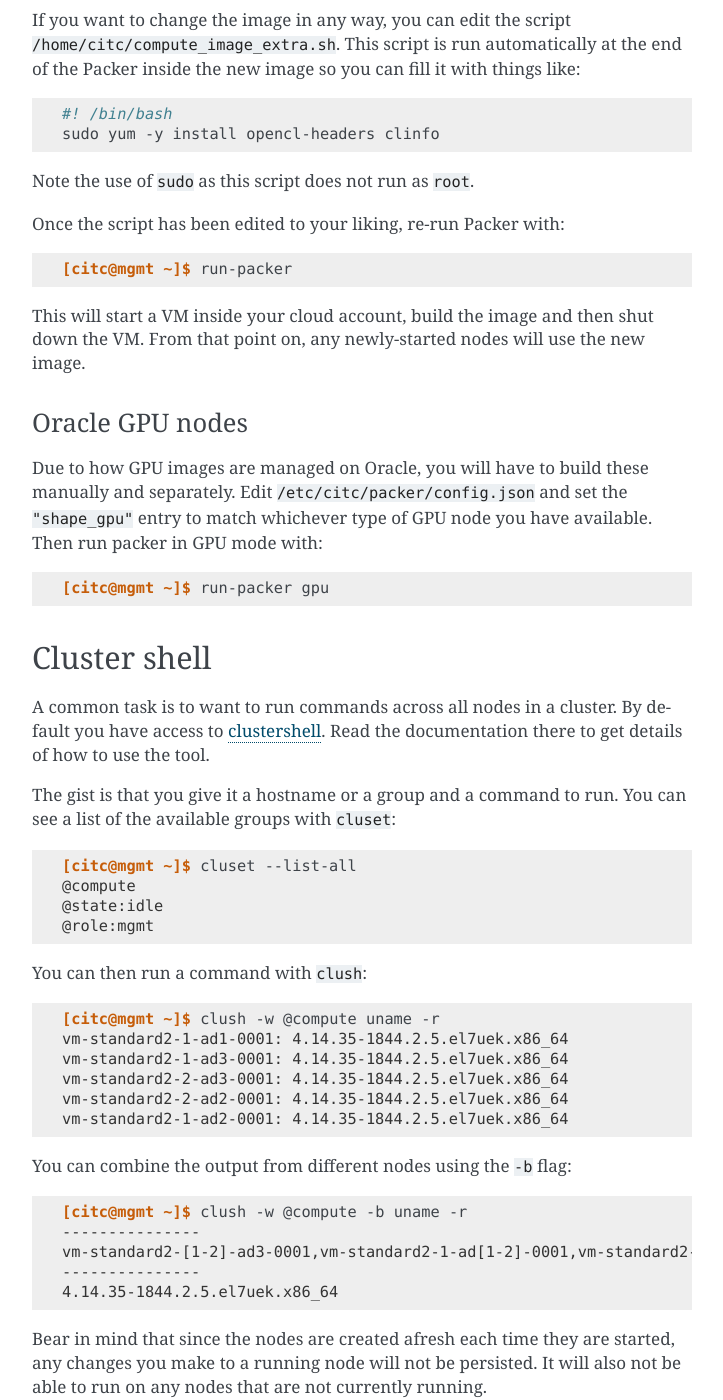
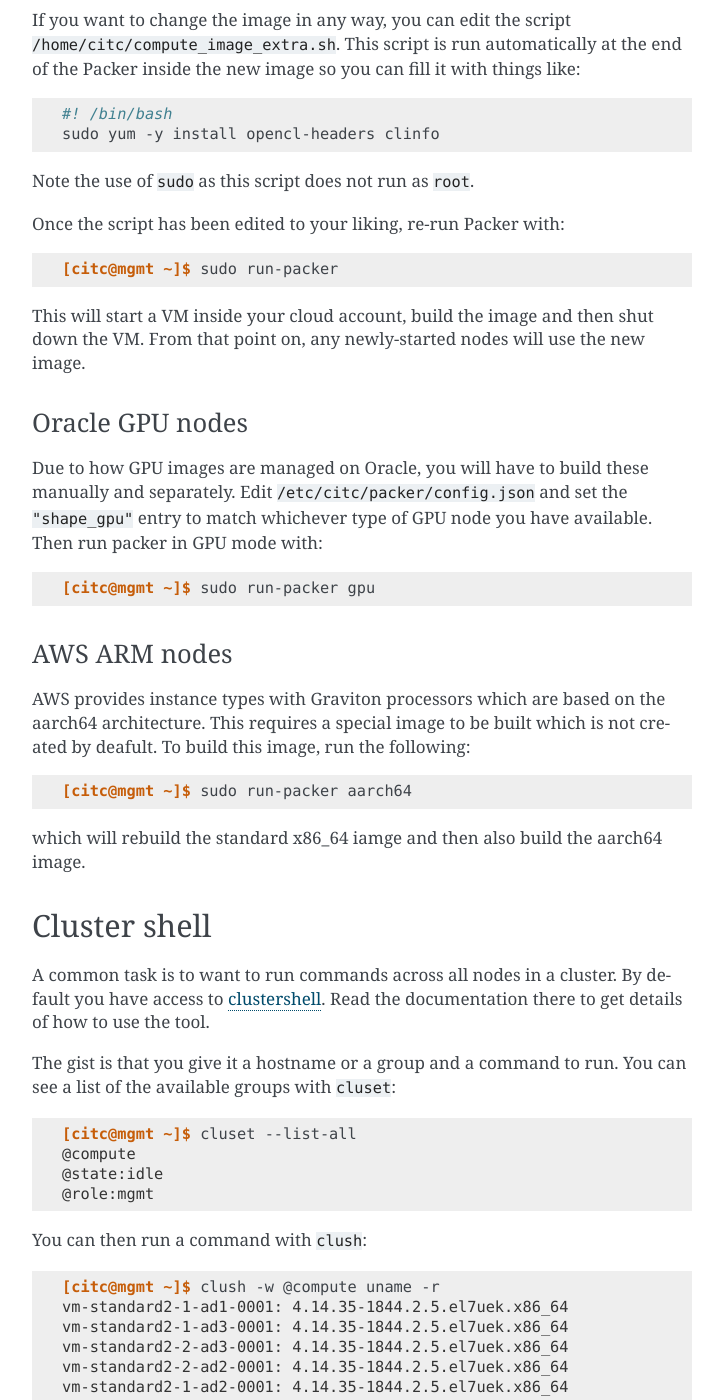
Before and after one commit to clusterinthecloud/docs, a Sphinx documentation site: the page built from source/running.rst, in a window 1280 px wide and 1400 px high, scrolled down 2092 px. Shown: the whole window, without its empty margins (388-1111 px from the left). Built offline with Sphinx 7.4.7, drawn with Linux system fonts in a browser that asks for light colours.

Commit message:
Add aarch64 image building docs for AWS

```diff
--- a/source/running.rst
+++ b/source/running.rst
@@ -114,7 +114,7 @@ Once the script has been edited to your liking, re-run Packer with:
 
 .. code-block:: shell-session
 
-   [citc@mgmt ~]$ run-packer
+   [citc@mgmt ~]$ sudo run-packer
 
 This will start a VM inside your cloud account, build the image and then shut down the VM.
 From that point on, any newly-started nodes will use the new image.
@@ -128,7 +128,20 @@ Then run packer in GPU mode with:
 
 .. code-block:: shell-session
 
-   [citc@mgmt ~]$ run-packer gpu
+   [citc@mgmt ~]$ sudo run-packer gpu
+
+AWS ARM nodes
+++++++++++++++++
+
+AWS provides instance types with Graviton processors which are based on the aarch64 architecture.
+This requires a special image to be built which is not created by deafult.
+To build this image, run the following:
+
+.. code-block:: shell-session
+
+   [citc@mgmt ~]$ sudo run-packer aarch64
+
+which will rebuild the standard x86_64 iamge and then also build the aarch64 image.
 
 Cluster shell
 -------------
```
